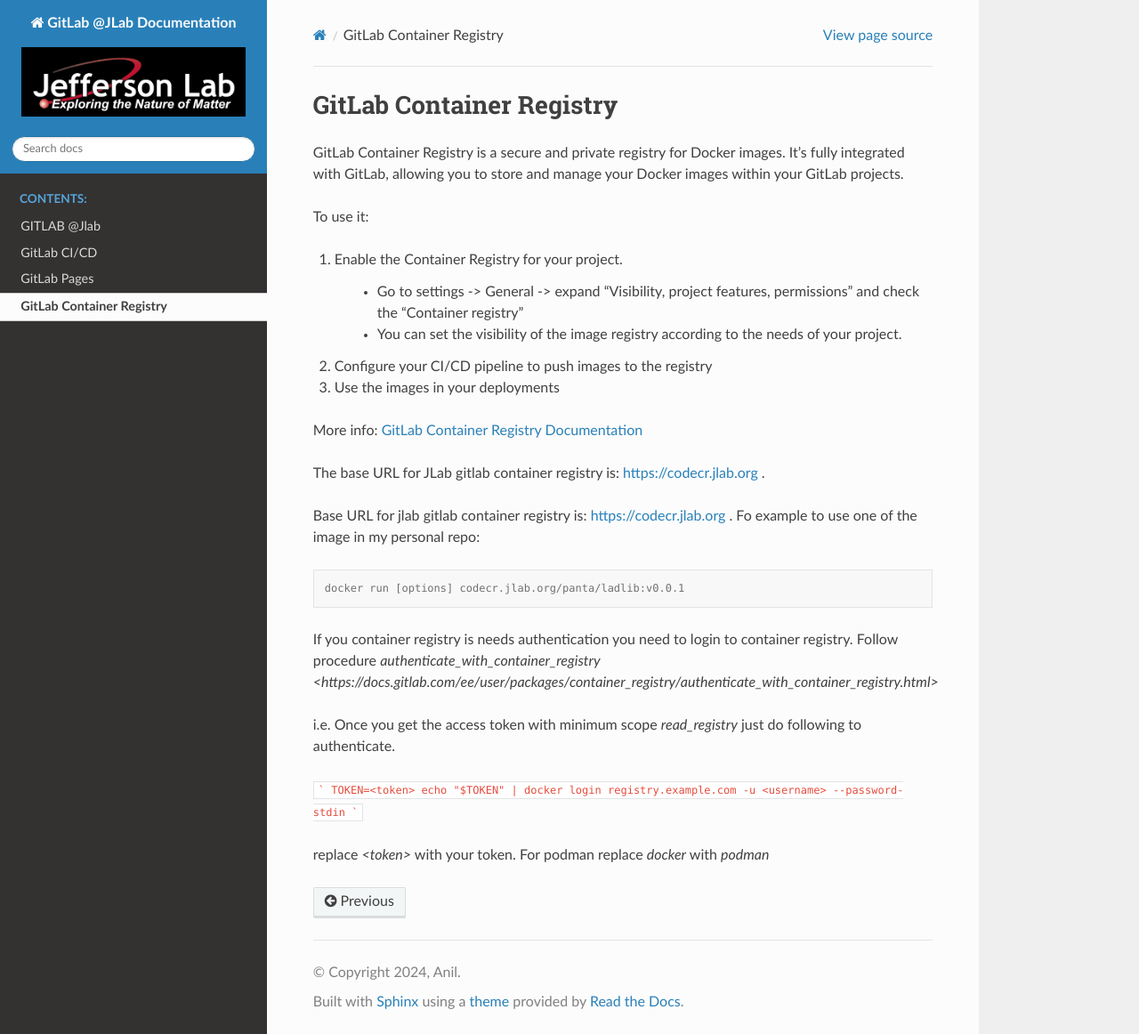
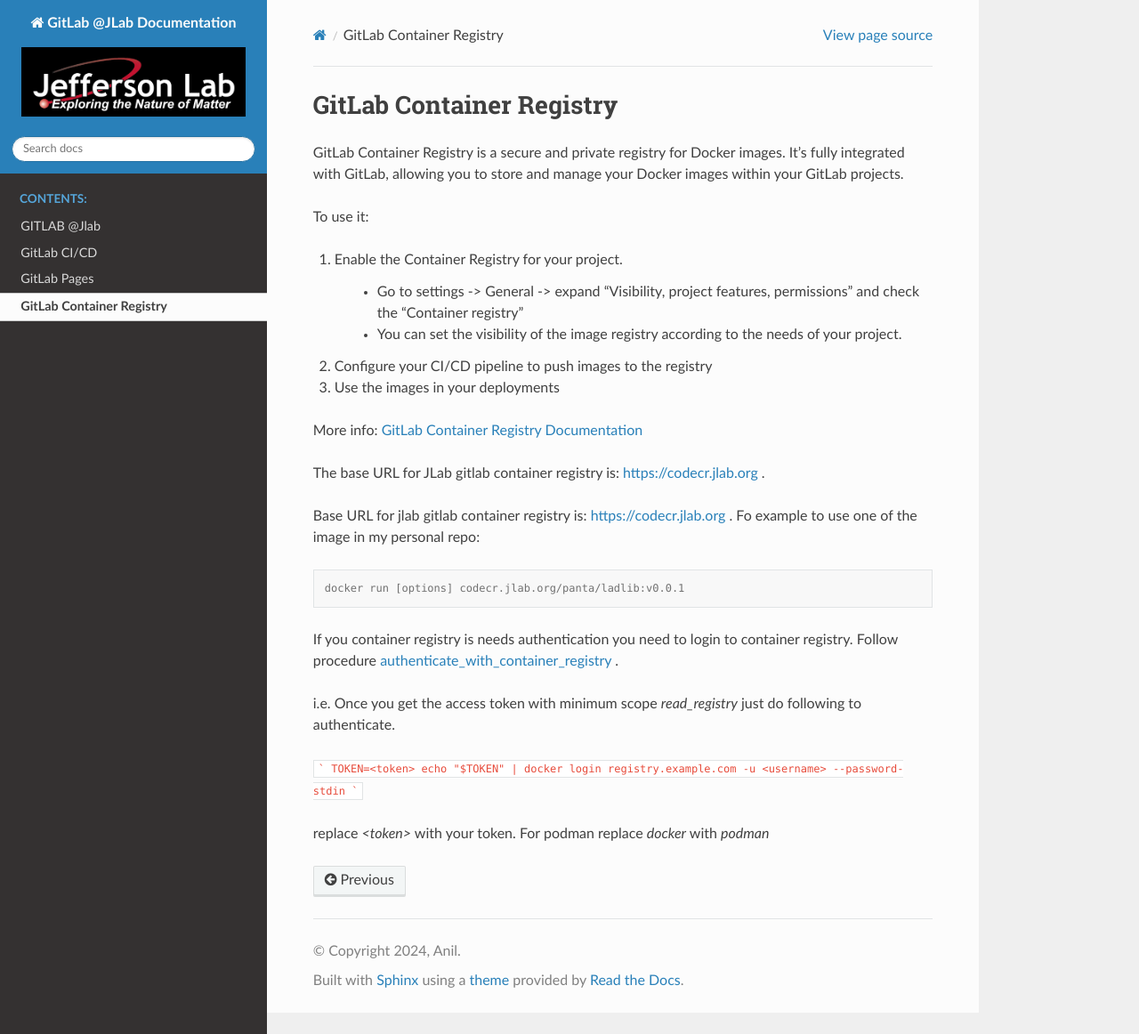
Before and after one commit to auraecosystem/jlab.org, a Sphinx documentation site: the page built from source/container_registry.rst, in a window 1280 px wide and 1162 px high. Shown: the whole window at 89% size. Built offline with Sphinx 7.4.7 and the Read the Docs theme 3.1.0, drawn with Linux system fonts in a browser that asks for light colours.

Commit message:
Update file container_registry.rst

```diff
--- a/source/container_registry.rst
+++ b/source/container_registry.rst
@@ -29,7 +29,7 @@
   docker run [options] codecr.jlab.org/panta/ladlib:v0.0.1
 
 If you container registry is needs authentication you need to login to container registry.
-Follow procedure `authenticate_with_container_registry <https://docs.gitlab.com/ee/user/packages/container_registry/authenticate_with_container_registry.html>`
+Follow procedure `authenticate_with_container_registry <https://docs.gitlab.com/ee/user/packages/container_registry/authenticate_with_container_registry.html>`_ .
 
 i.e. Once you get the access token with minimum scope `read_registry` just do following to authenticate.
 
```
